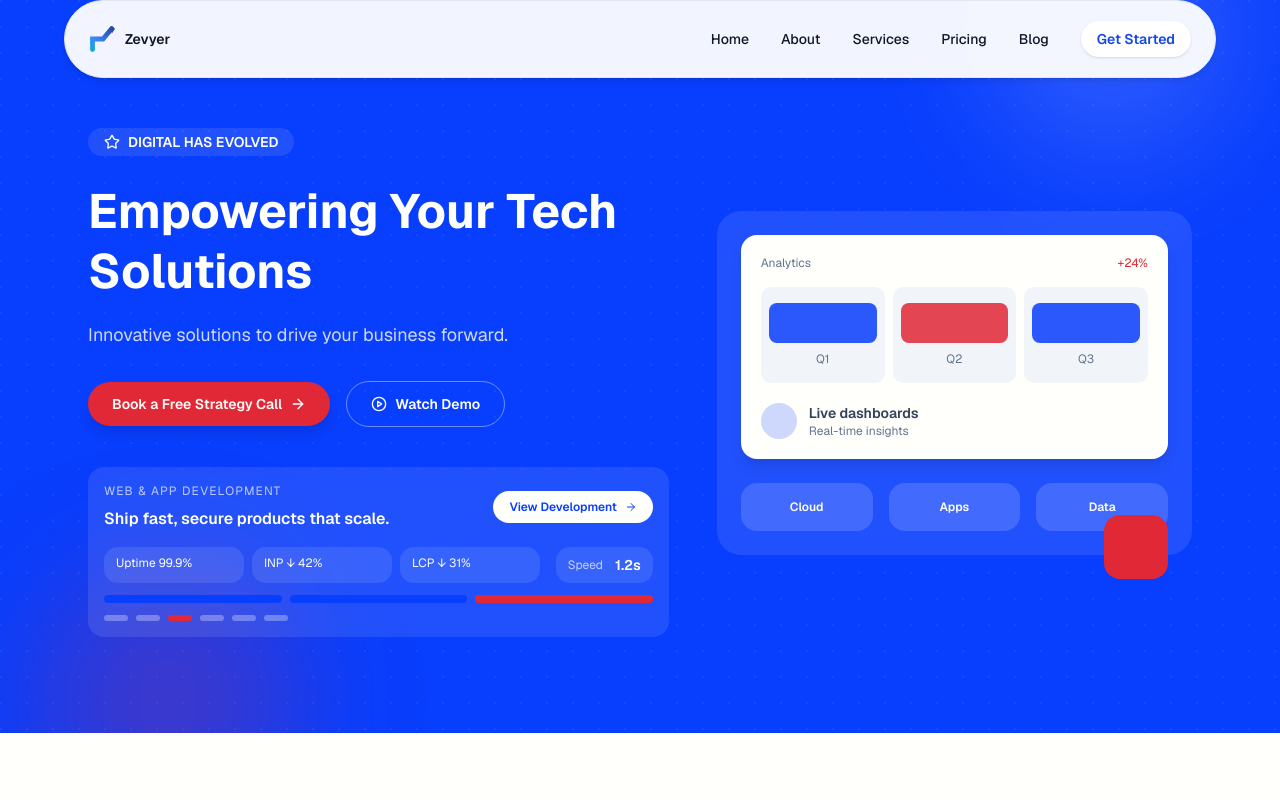
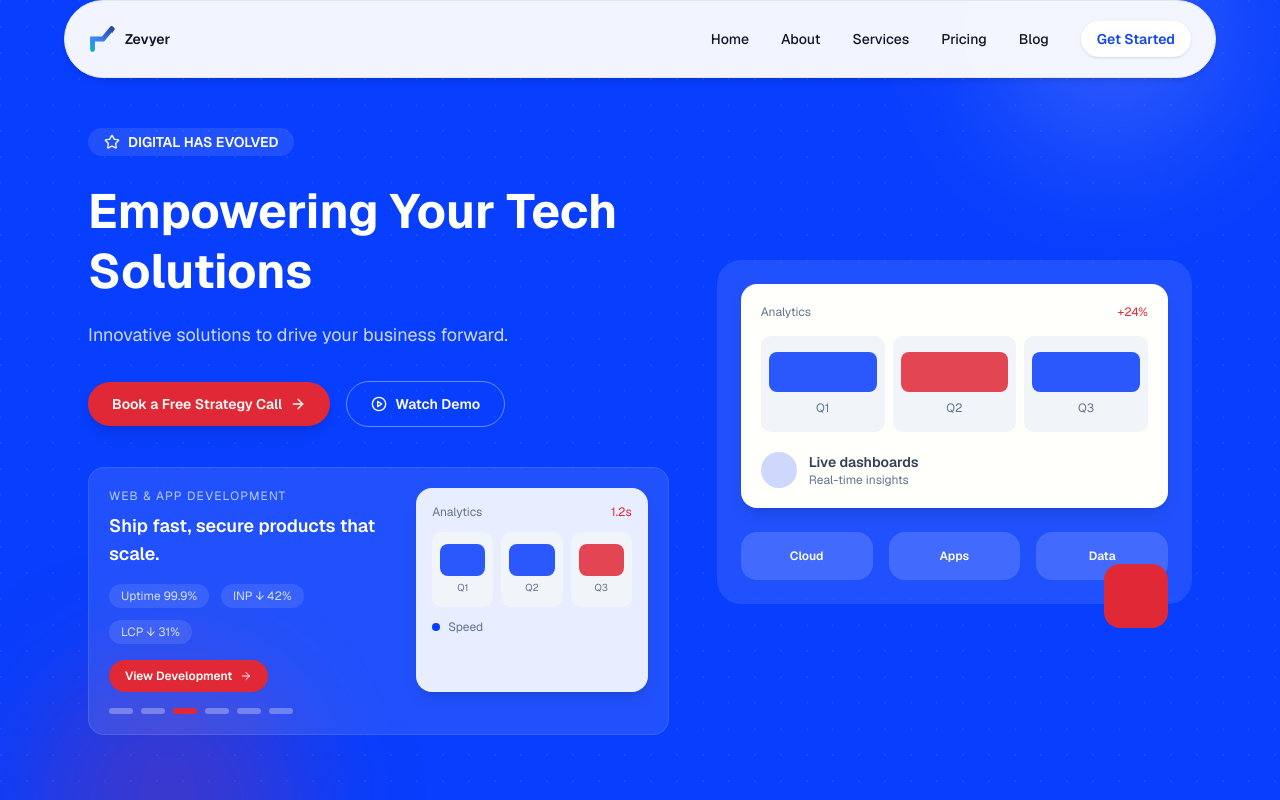
Before and after one commit to zevyertech/zevyer, a Next.js app: page / in a window 1280 px wide. Shown: the top 800 px of the page. Built offline with nearby package versions, Linux system fonts and the light colour scheme; no server answers.

Commit message:
Match hero service banner layout.
Co-authored-by: Cursor <cursoragent@cursor.com>

```diff
--- a/app/page.tsx
+++ b/app/page.tsx
@@ -257,43 +257,50 @@ export default function Home() {
                 </button>
               </div>
               <div
-                className="mt-10 rounded-2xl bg-white/10 p-4 backdrop-blur"
+                className="mt-10 rounded-2xl border border-white/10 bg-white/10 p-5 backdrop-blur"
                 onMouseEnter={() => setIsBannerPaused(true)}
                 onMouseLeave={() => setIsBannerPaused(false)}
               >
-                <div className="flex flex-wrap items-center justify-between gap-4">
+                <div className="grid gap-6 md:grid-cols-[1.1fr_0.9fr]">
                   <div>
                     <p className="text-xs uppercase tracking-widest text-white/70">
                       {serviceBanners[activeBanner].label}
                     </p>
-                    <p className="mt-2 text-base font-semibold">{serviceBanners[activeBanner].title}</p>
+                    <h3 className="mt-2 text-lg font-semibold">{serviceBanners[activeBanner].title}</h3>
+                    <div className="mt-4 flex flex-wrap items-center gap-3 text-xs text-white/80">
+                      {serviceBanners[activeBanner].stats.map((stat) => (
+                        <span key={stat} className="rounded-full bg-white/10 px-3 py-1">
+                          {stat}
+                        </span>
+                      ))}
                     </div>
                     <Link
                       href={serviceBanners[activeBanner].href}
-                    className="inline-flex items-center gap-2 rounded-full bg-[#FFFFFB] px-4 py-2 text-xs font-semibold text-[#083EFD]"
+                      className="mt-4 inline-flex items-center gap-2 rounded-full bg-[#E12836] px-4 py-2 text-xs font-semibold text-[#FFFFFB]"
                     >
                       {serviceBanners[activeBanner].cta} <ArrowRight className="h-3 w-3" />
                     </Link>
                   </div>
-                <div className="mt-4 grid gap-4 md:grid-cols-[1fr_auto]">
-                  <div className="grid gap-2 md:grid-cols-3">
-                    {serviceBanners[activeBanner].stats.map((stat) => (
-                      <div key={stat} className="rounded-xl bg-white/10 px-3 py-2 text-xs">
-                        {stat}
+                  <div className="rounded-2xl bg-white/90 p-4 text-slate-700 shadow-lg">
+                    <div className="flex items-center justify-between text-xs text-slate-500">
+                      <span>Analytics</span>
+                      <span className="text-[#E12836]">{serviceBanners[activeBanner].metricValue}</span>
+                    </div>
+                    <div className="mt-3 grid grid-cols-3 gap-2">
+                      {serviceBanners[activeBanner].bars.map((color, idx) => (
+                        <div key={`${color}-${idx}`} className="rounded-lg bg-slate-100 px-2 py-3 text-center">
+                          <div className="h-8 rounded-md" style={{ backgroundColor: color, opacity: 0.85 }} />
+                          <p className="mt-1 text-[10px] text-slate-500">Q{idx + 1}</p>
                         </div>
                       ))}
                     </div>
-                  <div className="flex items-center gap-3 rounded-xl bg-white/10 px-3 py-2 text-xs">
-                    <span className="text-white/70">{serviceBanners[activeBanner].metricLabel}</span>
-                    <span className="text-sm font-semibold">{serviceBanners[activeBanner].metricValue}</span>
+                    <div className="mt-3 flex items-center gap-2 text-xs text-slate-500">
+                      <span className="h-2 w-2 rounded-full bg-[#083EFD]" />
+                      {serviceBanners[activeBanner].metricLabel}
                     </div>
                   </div>
-                <div className="mt-3 grid grid-cols-3 gap-2">
-                  {serviceBanners[activeBanner].bars.map((color, idx) => (
-                    <div key={`${color}-${idx}`} className="h-2 rounded-full" style={{ backgroundColor: color }} />
-                  ))}
                 </div>
-                <div className="mt-3 flex gap-2">
+                <div className="mt-4 flex gap-2">
                   {serviceBanners.map((_, idx) => (
                     <span
                       key={idx}
```
Lines whose indentation alone changed are shown as unchanged.
